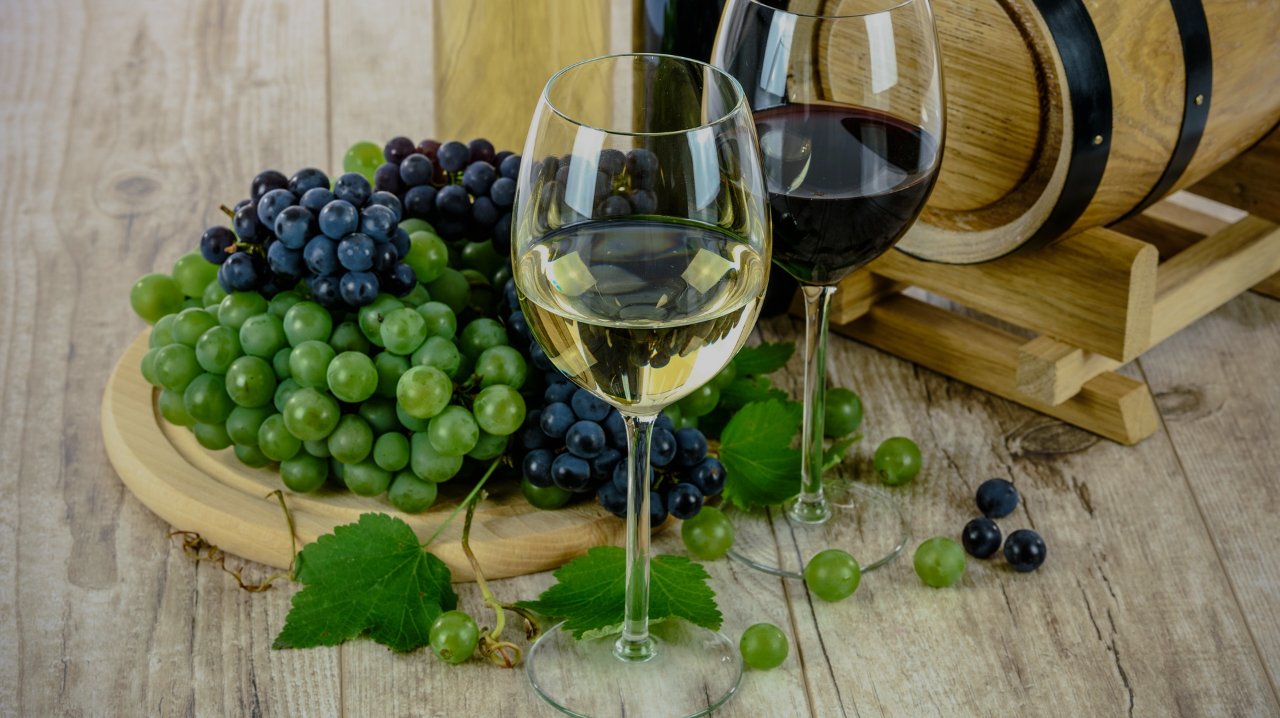
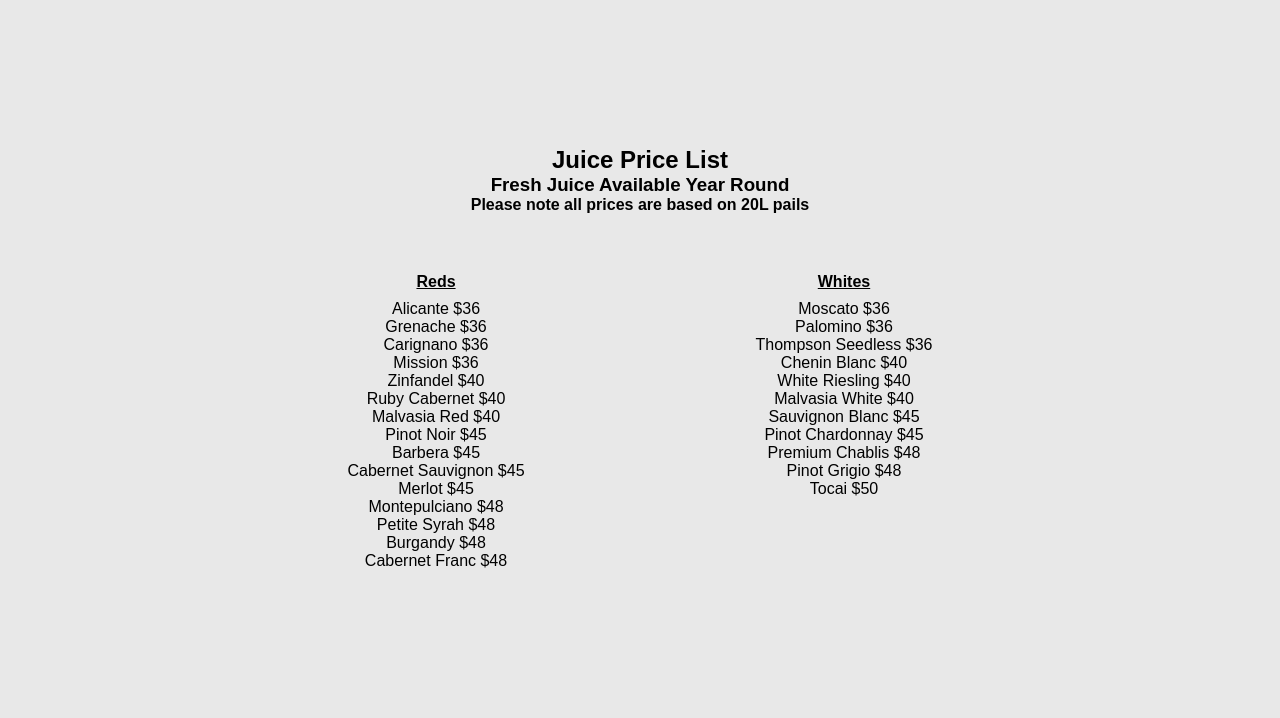
Before and after one commit to Parris-Moscuzza-Creations/NapaValleyWineCellars, a website: page forSale.html in a window 1280 px wide. Shown: the part 82-800 px from the top of the page. Drawn offline with nearby package versions, Linux system fonts and the light colour scheme.

Commit message:
added font families and began for sale section

```diff
--- a/dev/styles/partials/_forSale.scss
+++ b/dev/styles/partials/_forSale.scss
@@ -0,0 +1,25 @@
+.smallHeader{
+	height: 10vh;
+	background-position: top;
+}
+body{
+	background: #e8e8e8;
+}
+.priceListTitle{
+	display: flex;
+	justify-content: center;
+	align-content: center;
+	flex-direction: column;
+	text-align: center;
+	height: 90vh;
+}
+.priceListWrap{
+	h4{
+	    margin-bottom: 5%;
+    	text-decoration: underline;
+	}
+	display: flex;
+	justify-content: space-between;
+	width: 50%;
+	margin-top: 5%;
+}
--- a/dev/styles/partials/_header.scss
+++ b/dev/styles/partials/_header.scss
@@ -26,13 +26,21 @@ header{
 
 .napaTextLogo{
 	width: 50%;
+	font-family: 'IM Fell Dw Pica SC', serif;
+	display: flex;
+	flex-direction: row;
+	.secondText{
+		font-family: 'Caveat', cursive;
+		margin-left: 1%;
+	}
 }
 
 .mainNav{
 	width: 50%;
+	font-family: 'IM Fell Dw Pica SC', serif;
 	ul{
-	display: flex;
-	justify-content: space-between;
+		display: flex;
+		justify-content: space-between;
 	}
 	li{
 		text-transform: uppercase;
--- a/forSale.html
+++ b/forSale.html
@@ -9,7 +9,7 @@
 	<link rel="stylesheet" href="public/styles/styles.css">
 </head>
 <body>
-	<header id="home">
+	<header id="home" class="smallHeader">
 		<div class="navBackgroundColor">
 			<div class="wrapper">
 				<div class="headerNav">
@@ -31,6 +31,49 @@
 			</div>
 		</div>
 	</header>
+	<section class="priceListTitle wrapper">
+		<h2>Juice Price List</h2>
+		<h3>Fresh Juice Available Year Round</h3>
+		<h4>Please note all prices are based on 20L pails</h4>
+		<section class="priceListWrap wrapper">
+			<div class="red">
+				<h4>Reds</h4>
+				<ul>
+					<li>Alicante <span>$36</span></li>
+					<li>Grenache <span>$36</span></li>
+					<li>Carignano <span>$36</span></li>
+					<li>Mission <span>$36</span></li>
+					<li>Zinfandel <span>$40</span></li>
+					<li>Ruby Cabernet <span>$40</span></li>
+					<li>Malvasia Red <span>$40</span></li>
+					<li>Pinot Noir <span>$45</span></li>
+					<li>Barbera <span>$45</span></li>
+					<li>Cabernet Sauvignon <span>$45</span></li>
+					<li>Merlot <span>$45</span></li>
+					<li>Montepulciano <span>$48</span></li>
+					<li>Petite Syrah <span>$48</span></li>
+					<li>Burgandy <span>$48</span></li>
+					<li>Cabernet Franc <span>$48</span></li>
+				</ul>
+			</div>
+			<div class="white">
+				<h4>Whites</h4>
+				<ul>
+					<li>Moscato <span>$36</span></li>
+					<li>Palomino <span>$36</span></li>
+					<li>Thompson Seedless <span>$36</span></li>
+					<li>Chenin Blanc <span>$40</span></li>
+					<li>White Riesling <span>$40</span></li>
+					<li>Malvasia White <span>$40</span></li>
+					<li>Sauvignon Blanc <span>$45</span></li>
+					<li>Pinot Chardonnay <span>$45</span></li>
+					<li>Premium Chablis <span>$48</span></li>
+					<li>Pinot Grigio <span>$48</span></li>
+					<li>Tocai <span>$50</span></li>
+				</ul>
+			</div>
+		</section>
+	</section>
 
 
 	<script src="public/scripts/scripts.js"></script>
```
Also changed, not shown: index.html (+2 -1 lines), public/styles/styles.css.
